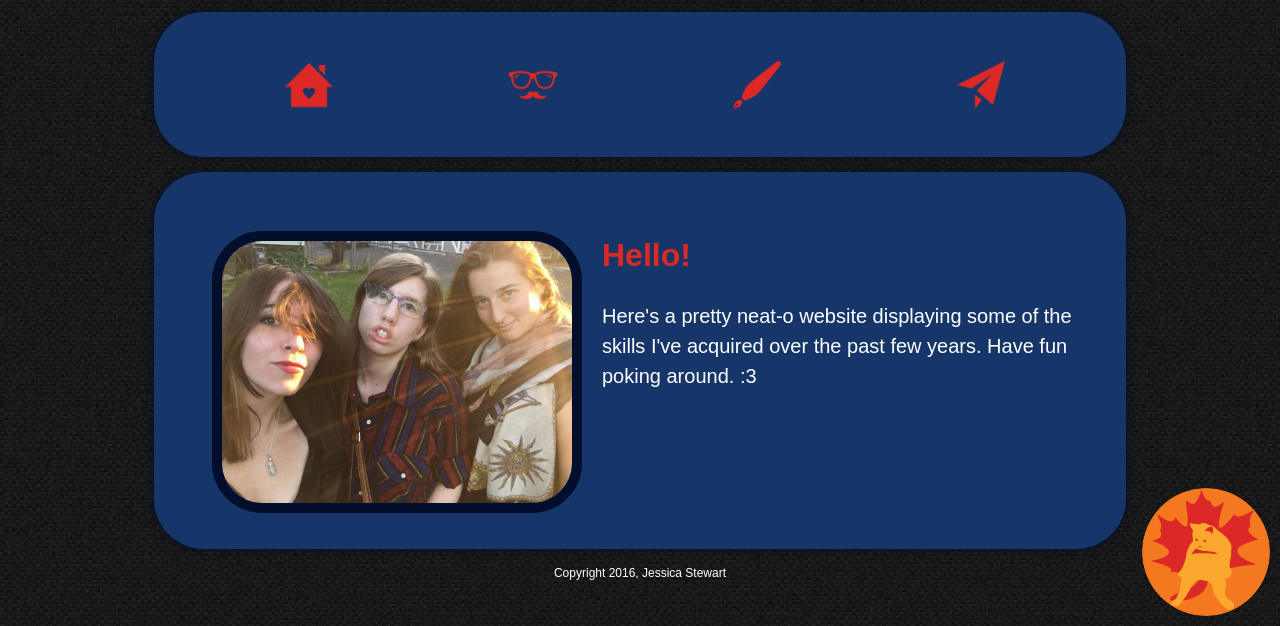
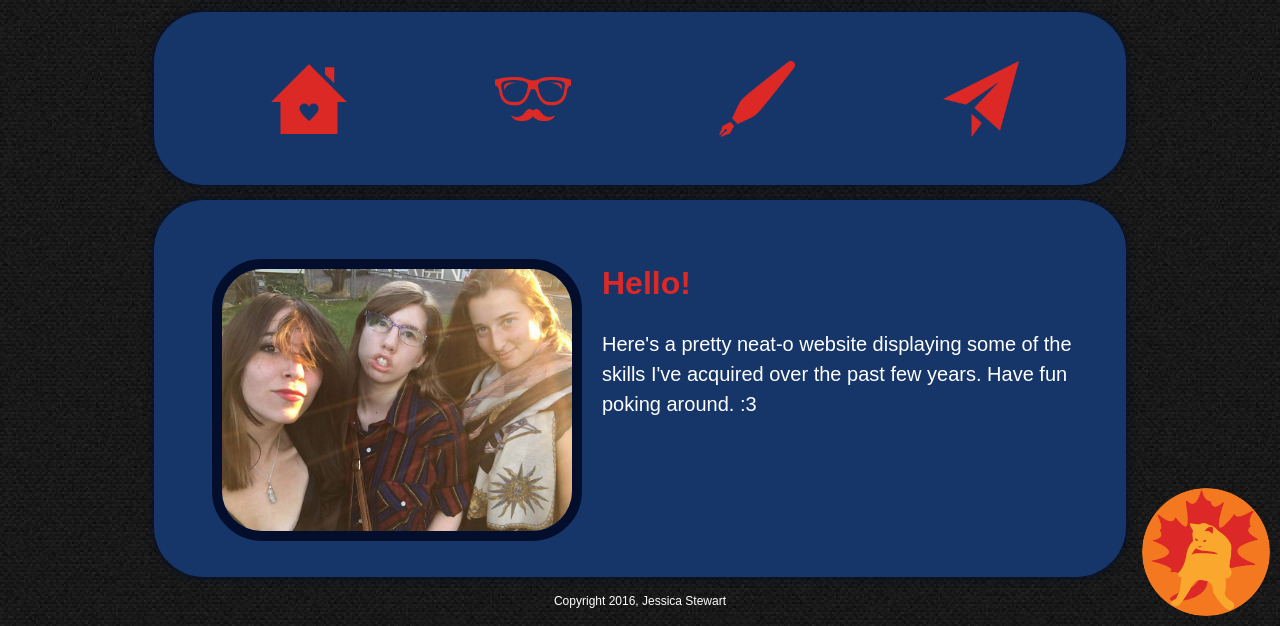
Before and after one commit to Jessmadestew/jessmadestew.github.io, a plain HTML site: page index.html in a window 1280 px wide. Shown: the part 174-800 px from the top of the page. Drawn offline with nearby package versions, Linux system fonts and the light colour scheme; a web font is replaced by a local one.

Commit message:
edited .icon size

```diff
--- a/css/styles.css
+++ b/css/styles.css
@@ -79,8 +79,6 @@ h3 {
 }
 
  .icon {
-	height: 4.75em;
-	width: 4.75em;
 	margin: 10px;
 	display: block;
 	margin-right: auto;
@@ -245,10 +243,9 @@ h3 {
 
   /* Diagnostic Styling. */
 
-
+	.icon {height: 3.5em;
+		   width: 3.5em;}
 	.container {display:none;}
-	.icon {width: 3em;
-		   height: 3em;}
 	.thumb {height: 600px;}
 	.full {height: 700px;}
 	.tap {display: block;}
@@ -260,6 +257,8 @@ h3 {
 
   /* Diagnostic Styling. */
 
+  .icon {height: 4.75em;
+	     width: 4.75em;}
   .container {display: block;}
   .thumb {height: 400px;}
   .full {height: 950px;}
@@ -273,6 +272,8 @@ h3 {
 
   /* Diagnostic Styling. */
 
+  .icon {height: 4.75em;
+		 width: 4.75em;}
   .container {display: block;}
   .thumb {height: 200px;}
   .full {height: 1000px;}
```
